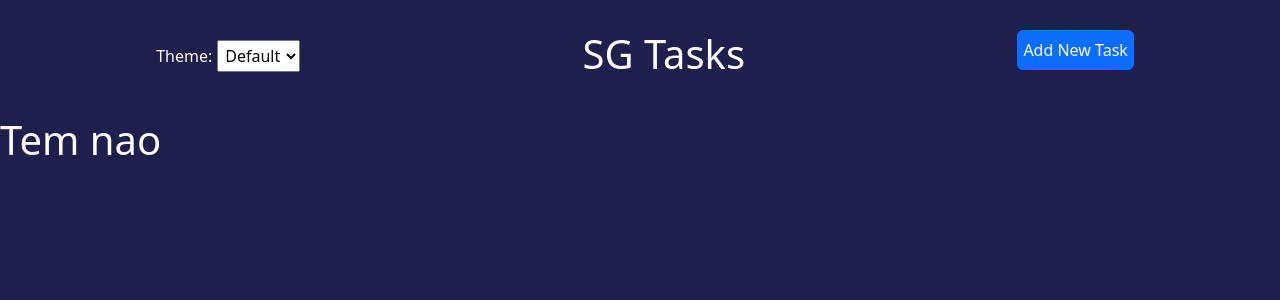
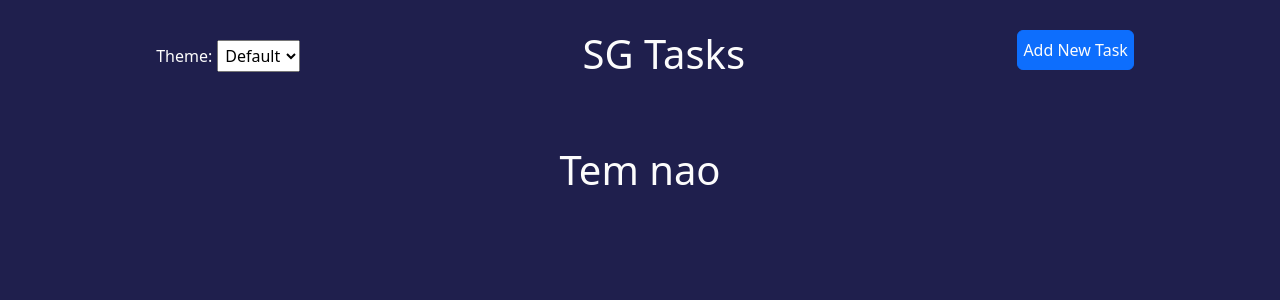
Before and after one commit to SoulPlayerZ/sg-tasks, a React (Create React App) app: page / in a window 1280 px wide. Shown: the top 300 px of the page. Built offline with nearby package versions, Linux system fonts and the light colour scheme.

Commit message:
feat: Implement initial css in TaskList

```diff
--- a/src/components/TaskCard.jsx
+++ b/src/components/TaskCard.jsx
@@ -1,7 +1,9 @@
+import "../css/taskCard.css";
+
 function TaskCard ({ task }) {
 
   return(
-    <section>
+    <section className="task-card">
       <h2>{task.title}</h2>
       <p>{task.dateStart}</p>
       <p>{task.dateEnd}</p>
--- a/src/components/TaskList.jsx
+++ b/src/components/TaskList.jsx
@@ -1,4 +1,5 @@
 import TaskCard from "./TaskCard";
+import  "../css/taskList.css";
 
 function TaskList () {
 
--- /dev/null
+++ b/src/css/taskCard.css
@@ -0,0 +1,3 @@
+.task-card {
+  border: 2px solid white;
+}
--- /dev/null
+++ b/src/css/taskList.css
@@ -0,0 +1,7 @@
+main {
+  display: flex;
+  flex-flow: row wrap;
+  justify-content: center;
+  width: 80%;
+  margin: 50px auto;
+}
```
